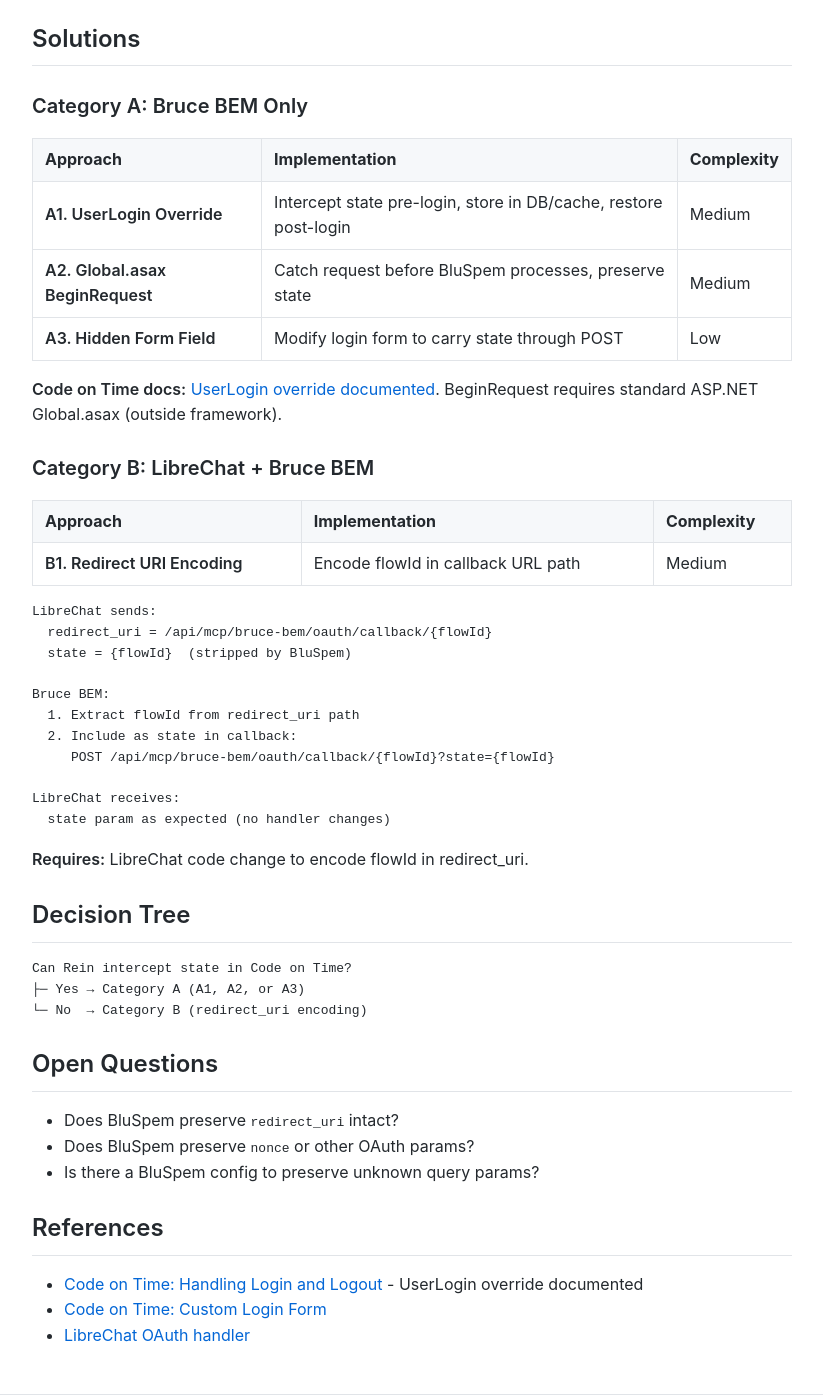
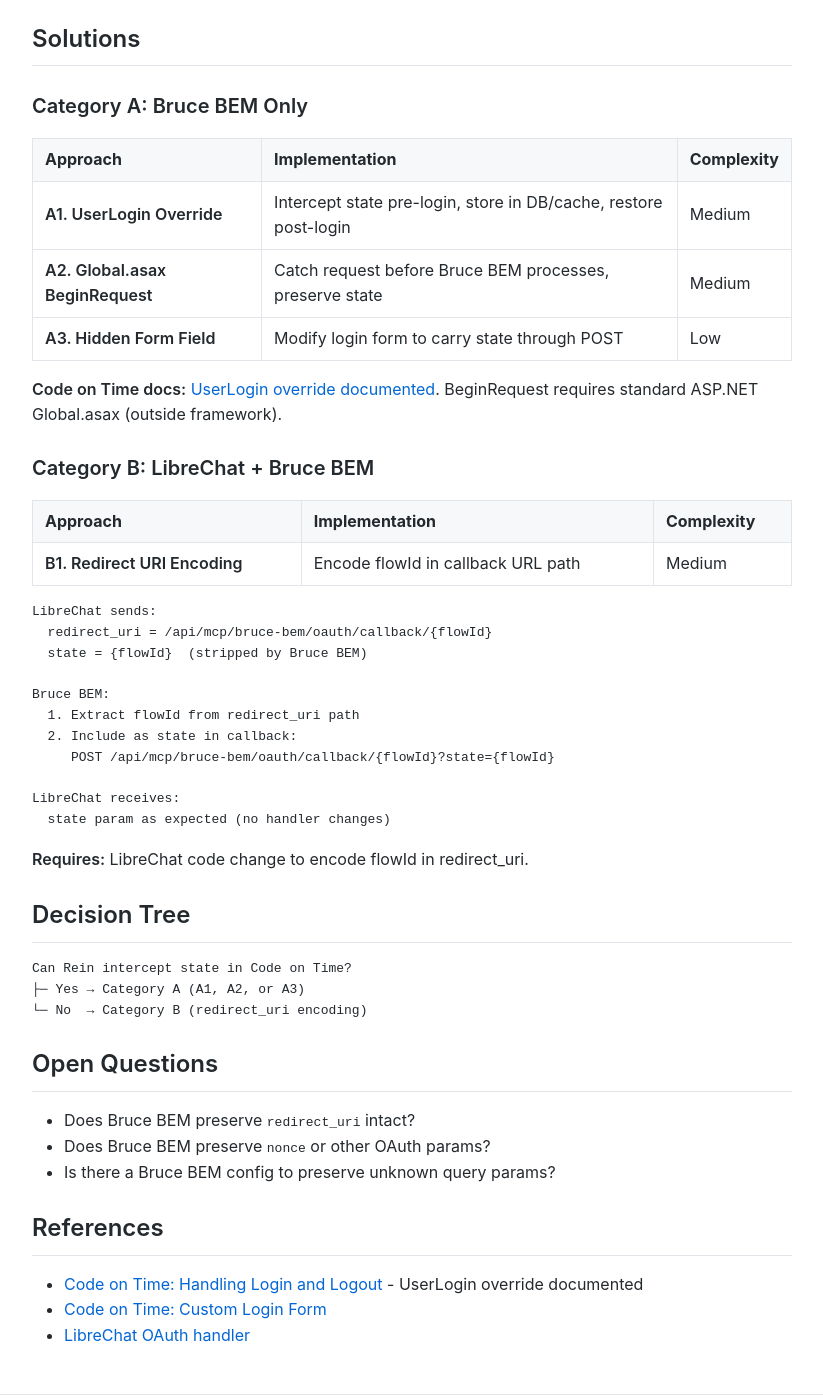
Before and after one commit to MariusWilsch/public-wilsch-ai-pages, a Jekyll site: the page built from project/archibus-fm-assistant/oauth-state-preservation-options.md, in a window 1280 px wide and 1400 px high, scrolled down 689 px. Shown: the whole window, without its empty margins (228-1051 px from the left). Built offline with Jekyll 4.4.1, drawn with Linux system fonts in a browser that asks for light colours; our own code applies the rules of GitHub Pages for plain Markdown files; some of the changed text lies outside the part shown.

Commit message:
Sync from hippocampus 2026-01-19

````diff
--- a/project/archibus-fm-assistant/oauth-state-preservation-options.md
+++ b/project/archibus-fm-assistant/oauth-state-preservation-options.md
@@ -10,7 +10,7 @@ publish: true
 
 ## Problem
 
-BluSpem (Code on Time framework) strips OAuth `state` query parameter during internal redirect to login form. State is required for LibreChat to match callback to originating session.
+Bruce BEM (Code on Time framework) strips OAuth `state` query parameter during internal redirect to login form. State is required for LibreChat to match callback to originating session.
 
 ## Constraint
 
@@ -25,7 +25,7 @@ Bruce BEM must return this value unchanged in callback URL.
 | Approach | Implementation | Complexity |
 |----------|---------------|------------|
 | **A1. UserLogin Override** | Intercept state pre-login, store in DB/cache, restore post-login | Medium |
-| **A2. Global.asax BeginRequest** | Catch request before BluSpem processes, preserve state | Medium |
+| **A2. Global.asax BeginRequest** | Catch request before Bruce BEM processes, preserve state | Medium |
 | **A3. Hidden Form Field** | Modify login form to carry state through POST | Low |
 
 **Code on Time docs:** [UserLogin override documented](https://codeontime.com/print/learn/security/handling-login-and-logout). BeginRequest requires standard ASP.NET Global.asax (outside framework).
@@ -39,7 +39,7 @@ Bruce BEM must return this value unchanged in callback URL.
 ```
 LibreChat sends:
   redirect_uri = /api/mcp/bruce-bem/oauth/callback/{flowId}
-  state = {flowId}  (stripped by BluSpem)
+  state = {flowId}  (stripped by Bruce BEM)
 
 Bruce BEM:
   1. Extract flowId from redirect_uri path
@@ -62,9 +62,9 @@ Can Rein intercept state in Code on Time?
 
 ## Open Questions
 
-- Does BluSpem preserve `redirect_uri` intact?
-- Does BluSpem preserve `nonce` or other OAuth params?
-- Is there a BluSpem config to preserve unknown query params?
+- Does Bruce BEM preserve `redirect_uri` intact?
+- Does Bruce BEM preserve `nonce` or other OAuth params?
+- Is there a Bruce BEM config to preserve unknown query params?
 
 ## References
 
````
